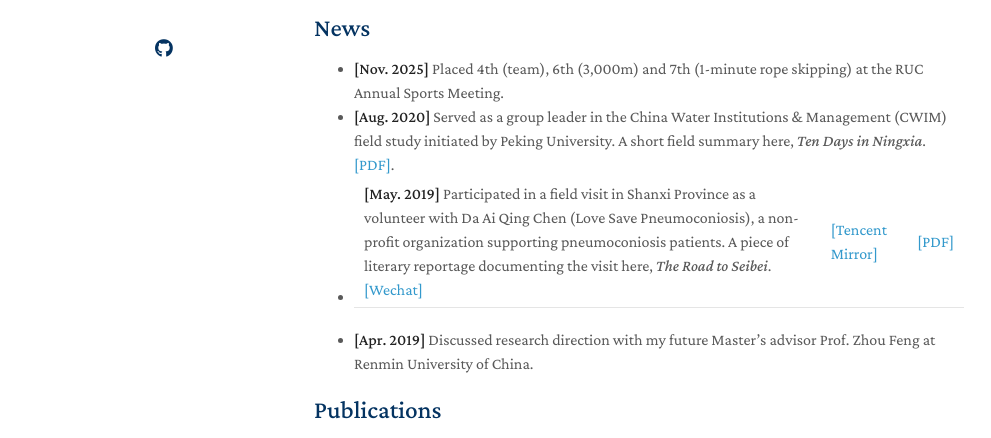
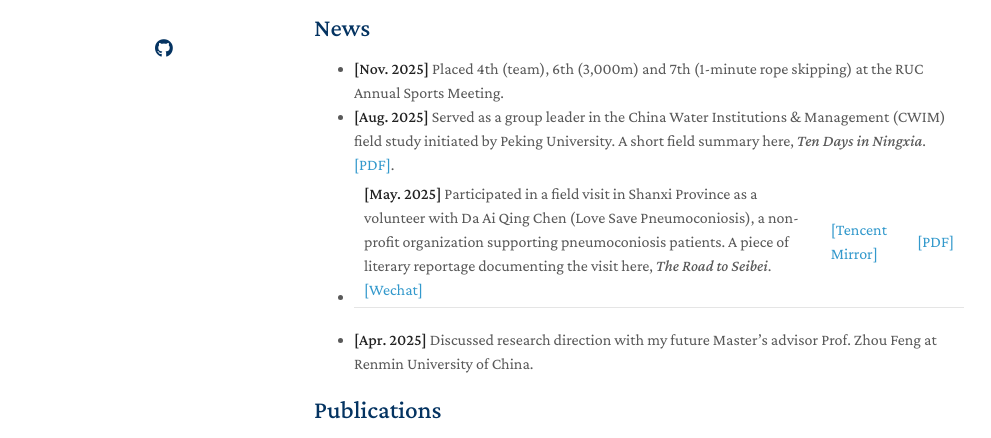
Before and after one commit to zhangming4153/zhangming4153.github.io, a Jekyll site: the page built from index.md, in a window 1280 px wide and 900 px high. Shown: the part 345-783 px from the top of the window, without its empty margins (156-1147 px from the left). Built offline with Jekyll 4.4.1, drawn with Linux system fonts in a browser that asks for light colours; a style sheet for code colours, icons or effects is not loaded; our own code applies the rules of GitHub Pages for plain Markdown files.

Commit message:
Update index.md

```diff
--- a/index.md
+++ b/index.md
@@ -14,9 +14,9 @@ I am a first-year Master student at Renmin University of China working on statis
 ## News
 
 - **[Nov. 2025]** Placed 4th (team), 6th (3,000m) and 7th (1-minute rope skipping) at the RUC Annual Sports Meeting.
-- **[Aug. 2020]** Served as a group leader in the China Water Institutions & Management (CWIM) field study initiated by Peking University. A short field summary here, _Ten Days in Ningxia_. [[PDF]](assets/Ningxia.pdf).
-- **[May. 2019]** Participated in a field visit in Shanxi Province as a volunteer with Da Ai Qing Chen (Love Save Pneumoconiosis), a non-profit organization supporting pneumoconiosis patients. A piece of literary reportage documenting the visit here, _The Road to Seibei_.[[Wechat]](https://mp.weixin.qq.com/s/o8Zpdd-DVcAKxdC4jhWxGg) | [[Tencent Mirror]](https://news.qq.com/rain/a/20250605A06ML000) | [[PDF]](assests/Shanxi.pdf)
-- **[Apr. 2019]** Discussed research direction with my future Master's advisor Prof. Zhou Feng at Renmin University of China.
+- **[Aug. 2025]** Served as a group leader in the China Water Institutions & Management (CWIM) field study initiated by Peking University. A short field summary here, _Ten Days in Ningxia_. [[PDF]](assets/Ningxia.pdf).
+- **[May. 2025]** Participated in a field visit in Shanxi Province as a volunteer with Da Ai Qing Chen (Love Save Pneumoconiosis), a non-profit organization supporting pneumoconiosis patients. A piece of literary reportage documenting the visit here, _The Road to Seibei_.[[Wechat]](https://mp.weixin.qq.com/s/o8Zpdd-DVcAKxdC4jhWxGg) | [[Tencent Mirror]](https://news.qq.com/rain/a/20250605A06ML000) | [[PDF]](assests/Shanxi.pdf)
+- **[Apr. 2025]** Discussed research direction with my future Master's advisor Prof. Zhou Feng at Renmin University of China.
 
 {% include_relative _includes/publications.md %}
 
```
